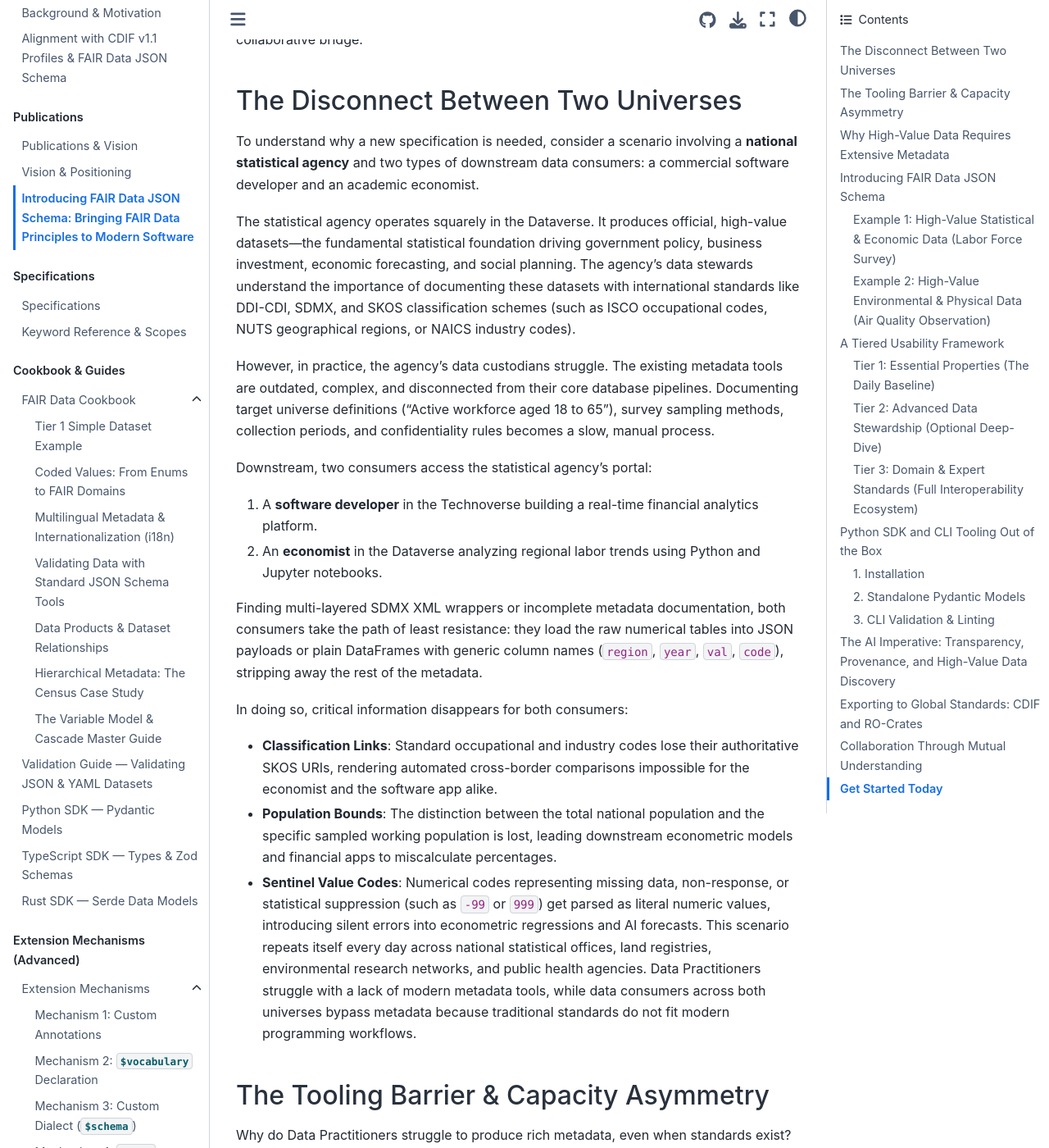
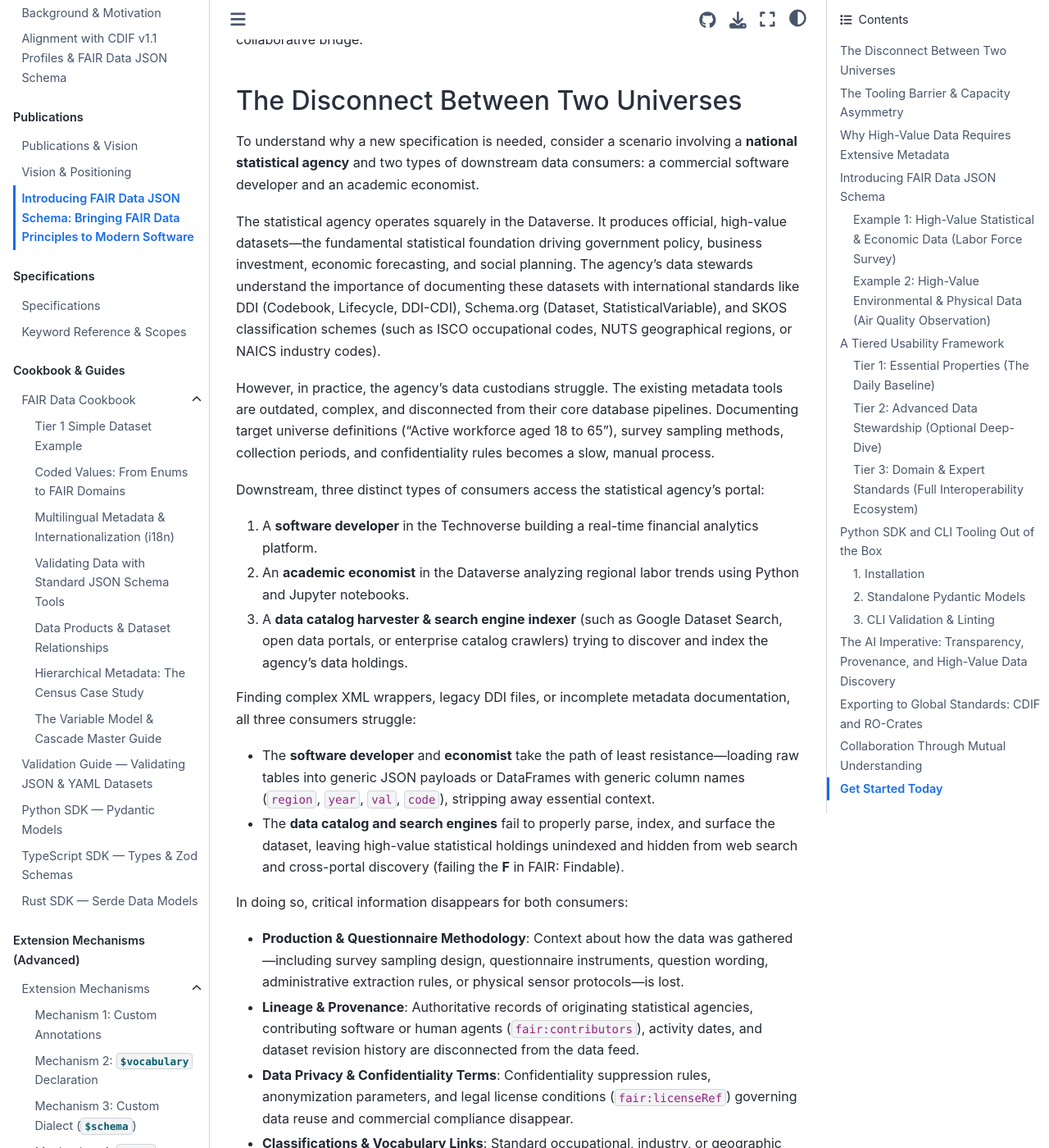
Before and after one commit to hvdnet/fair-data-schema, a Sphinx documentation site: the page built from docs/source/publications/bridging-the-gap-fair-json-schema.md, in a window 1280 px wide and 1400 px high, scrolled down 1353 px. Shown: the whole window at 82% size. Built offline with Sphinx 7.4.7 and the Sphinx Book theme 1.1.4, drawn with Linux system fonts in a browser that asks for light colours; some of the changed text lies outside the part shown.

Commit message:
docs: expand publication text with additional metadata standards, consumer use cases, and improved data lineage descriptions

```diff
--- a/docs/source/publications/bridging-the-gap-fair-json-schema.md
+++ b/docs/source/publications/bridging-the-gap-fair-json-schema.md
@@ -5,7 +5,7 @@
 
 In the digital world, data flows through two distinct communities that rarely speak the same language.
 
-On one side sits the **Dataverse**—the world of **Data Practitioners**. This is the domain of data scientists, data custodians, academic researchers, economists, and public sector data stewards at national statistical agencies and research institutions. In the Dataverse, the primary goal is long-term data stewardship, semantic clarity, and research reproducibility. People in this space care deeply about the FAIR principles—ensuring that data is Findable, Accessible, Interoperable, and Reusable. Formal standards and best practices exist (like Dublin Core, DDI, SDMX, DCAT, SKOS, and RO-Crates), but Data Practitioners often struggle to implement them due to a lack of user-friendly tooling, specialized metadata expertise, and seamless integration into daily data management workflows.
+On one side sits the **Dataverse**—the world of **Data Practitioners**. This is the domain of data scientists, data custodians, academic researchers, economists, and public sector data stewards at national statistical agencies and research institutions. In the Dataverse, the primary goal is long-term data stewardship, semantic clarity, and research reproducibility. People in this space care deeply about the FAIR principles—ensuring that data is Findable, Accessible, Interoperable, and Reusable. Formal standards and best practices exist (like Dublin Core, DDI, Schema.org, MLCommons Croissant for AI, DCAT, SKOS, and RO-Crates), but Data Practitioners often struggle to implement them due to a lack of user-friendly tooling, specialized metadata expertise, and seamless integration into daily data management workflows.
 
 On the other side lies the **Technoverse**—the world of **Information Technologists**. This is the domain of software developers, data engineers, IT architects, AI/ML experts, and private sector technologists. In the Technoverse, the primary goal is operational speed, system reliability, and clean software architecture. People in this space build REST APIs, web applications, microservices, enterprise analytics platforms, and artificial intelligence pipelines. They command vast engineering capacity and speak natively in JSON, OpenAPI specifications, TypeScript definitions, Pydantic models, and Rust structs.
 
@@ -21,20 +21,28 @@ Today, we are introducing **FAIR Data JSON Schema**—an open-source specificati
 
 To understand why a new specification is needed, consider a scenario involving a **national statistical agency** and two types of downstream data consumers: a commercial software developer and an academic economist.
 
-The statistical agency operates squarely in the Dataverse. It produces official, high-value datasets—the fundamental statistical foundation driving government policy, business investment, economic forecasting, and social planning. The agency's data stewards understand the importance of documenting these datasets with international standards like DDI-CDI, SDMX, and SKOS classification schemes (such as ISCO occupational codes, NUTS geographical regions, or NAICS industry codes).
+The statistical agency operates squarely in the Dataverse. It produces official, high-value datasets—the fundamental statistical foundation driving government policy, business investment, economic forecasting, and social planning. The agency's data stewards understand the importance of documenting these datasets with international standards like DDI (Codebook, Lifecycle, DDI-CDI), Schema.org (Dataset, StatisticalVariable), and SKOS classification schemes (such as ISCO occupational codes, NUTS geographical regions, or NAICS industry codes).
 
 However, in practice, the agency's data custodians struggle. The existing metadata tools are outdated, complex, and disconnected from their core database pipelines. Documenting target universe definitions ("Active workforce aged 18 to 65"), survey sampling methods, collection periods, and confidentiality rules becomes a slow, manual process.
 
-Downstream, two consumers access the statistical agency's portal:
+Downstream, three distinct types of consumers access the statistical agency's portal:
 1. A **software developer** in the Technoverse building a real-time financial analytics platform.
-2. An **economist** in the Dataverse analyzing regional labor trends using Python and Jupyter notebooks.
+2. An **academic economist** in the Dataverse analyzing regional labor trends using Python and Jupyter notebooks.
+3. A **data catalog harvester & search engine indexer** (such as Google Dataset Search, open data portals, or enterprise catalog crawlers) trying to discover and index the agency's data holdings.
 
-Finding multi-layered SDMX XML wrappers or incomplete metadata documentation, both consumers take the path of least resistance: they load the raw numerical tables into JSON payloads or plain DataFrames with generic column names (`region`, `year`, `val`, `code`), stripping away the rest of the metadata.
+Finding complex XML wrappers, legacy DDI files, or incomplete metadata documentation, all three consumers struggle:
+- The **software developer** and **economist** take the path of least resistance—loading raw tables into generic JSON payloads or DataFrames with generic column names (`region`, `year`, `val`, `code`), stripping away essential context.
+- The **data catalog and search engines** fail to properly parse, index, and surface the dataset, leaving high-value statistical holdings unindexed and hidden from web search and cross-portal discovery (failing the **F** in FAIR: Findable).
 
 In doing so, critical information disappears for both consumers:
-- **Classification Links**: Standard occupational and industry codes lose their authoritative SKOS URIs, rendering automated cross-border comparisons impossible for the economist and the software app alike.
-- **Population Bounds**: The distinction between the total national population and the specific sampled working population is lost, leading downstream econometric models and financial apps to miscalculate percentages.
-- **Sentinel Value Codes**: Numerical codes representing missing data, non-response, or statistical suppression (such as `-99` or `999`) get parsed as literal numeric values, introducing silent errors into econometric regressions and AI forecasts.
+- **Production & Questionnaire Methodology**: Context about how the data was gathered—including survey sampling design, questionnaire instruments, question wording, administrative extraction rules, or physical sensor protocols—is lost.
+- **Lineage & Provenance**: Authoritative records of originating statistical agencies, contributing software or human agents (`fair:contributors`), activity dates, and dataset revision history are disconnected from the data feed.
+- **Data Privacy & Confidentiality Terms**: Confidentiality suppression rules, anonymization parameters, and legal license conditions (`fair:licenseRef`) governing data reuse and commercial compliance disappear.
+- **Classifications & Vocabulary Links**: Standard occupational, industry, or geographic codes lose their authoritative SKOS URIs, rendering automated cross-border comparisons impossible for the economist and the software application alike.
+- **Population & Geographic Bounds**: The distinction between the total national population and the specific sampled working population (`fair:universe`) is lost, leading downstream econometric models and financial apps to miscalculate demographic percentages.
+- **Data Structure & Representation**: Technical definitions of physical units, quantity kinds, measurement techniques, and observation unit types (`fair:unitType`) are stripped away.
+- **Sentinel Value Flags**: Numerical codes representing missing data, non-response, or statistical suppression (such as `-999` or `999`) get parsed as literal numeric values, introducing silent errors into econometric regressions, business logic, and AI forecasts.
+
 This scenario repeats itself every day across national statistical offices, land registries, environmental research networks, and public health agencies. Data Practitioners struggle with a lack of modern metadata tools, while data consumers across both universes bypass metadata because traditional standards do not fit modern programming workflows.
 
 ## The Tooling Barrier & Capacity Asymmetry
@@ -185,7 +193,7 @@ For complex datasets—such as multi-table census files, longitudinal labor surv
 - **Dataset Relationships**: Cross-dataset relationship mapping (`fair:datasetRelations`) including primary and foreign join keys (`sourceVariables`, `targetVariables`).
 
 ### Tier 3: Domain & Expert Standards (Full Interoperability Ecosystem)
-While Tiers 1 and 2 cover developer-friendly payload validation and advanced stewardship annotations directly within JSON Schema, **Tier 3 represents full adoption of specialized, domain-specific standards and formal linked-data frameworks**—such as CODATA CDIF 1.1 JSON-LD graphs, DDI-CDI, SDMX 3.0, RO-Crate 1.1 manifests, DCAT 3.0 catalogs, and SKOS ontologies.
+While Tiers 1 and 2 cover developer-friendly payload validation and advanced stewardship annotations directly within JSON Schema, **Tier 3 represents full adoption of specialized, domain-specific standards and formal linked-data frameworks**—such as CODATA CDIF 1.1 JSON-LD graphs, DDI-CDI, Schema.org (Dataset, StatisticalVariable), MLCommons Croissant for AI, RO-Crate 1.1 manifests, DCAT 3.0 catalogs, and SKOS ontologies.
 
 FAIR Data JSON Schema does not attempt to replace Tier 3 expert standards. Instead, it acts as the **pragmatic stepping stone and automated gateway**:
 - **Low-Friction Capture**: Data Practitioners and Information Technologists capture machine-actionable metadata at creation time using Tiers 1 & 2 within familiar JSON Schema toolchains.
```
